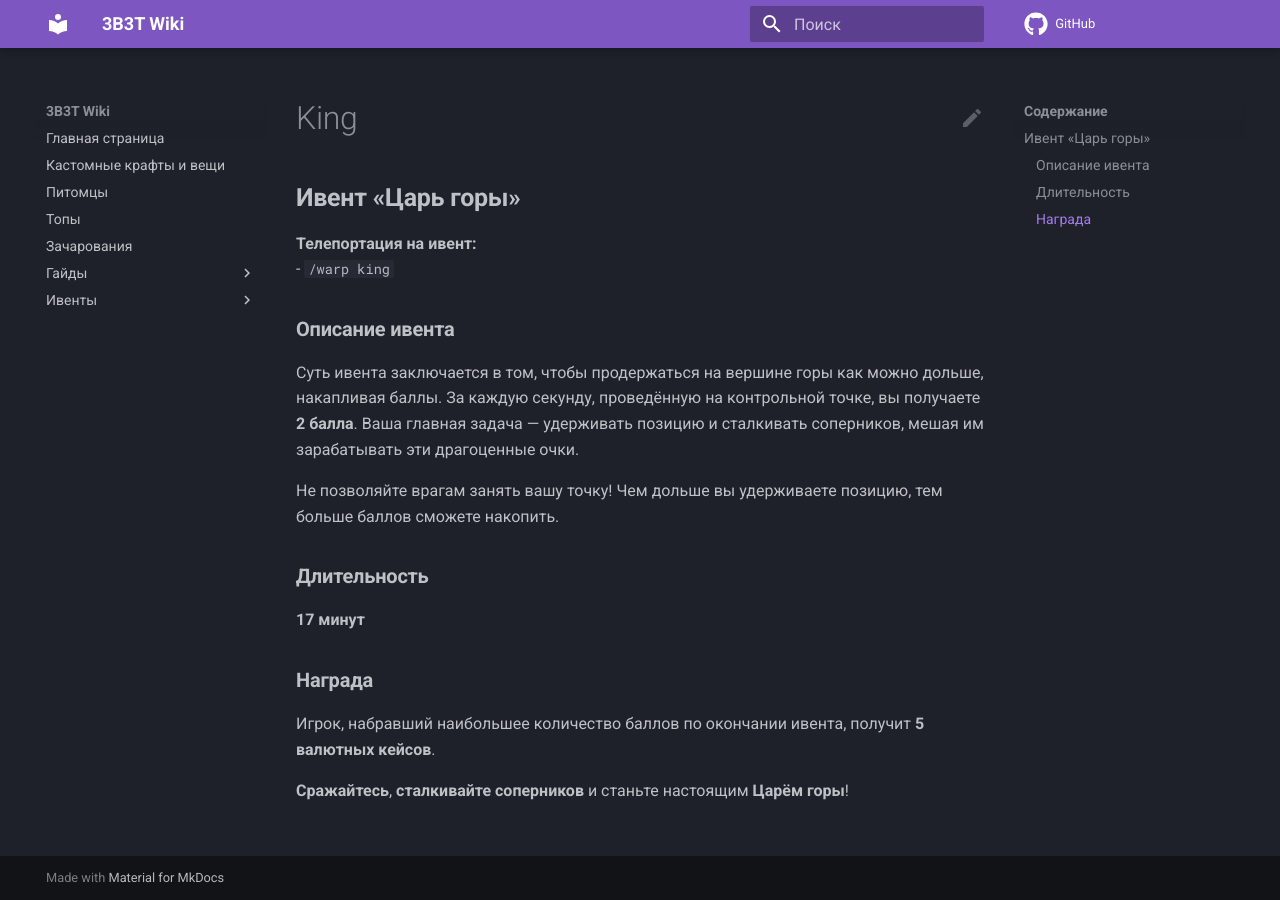
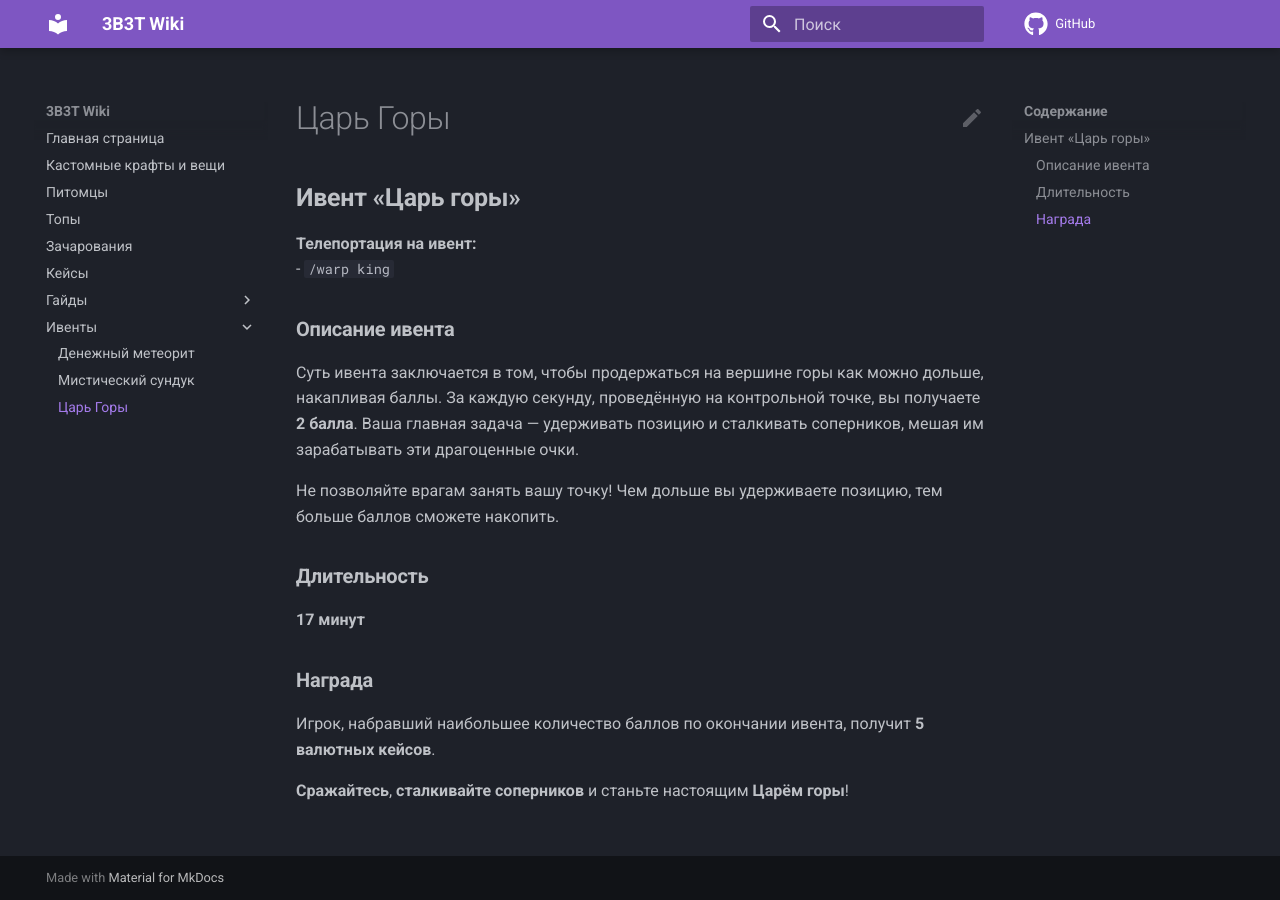
Before and after one commit to 3B3TServer/Docs, an MkDocs documentation site: the page built from docs/Events/king.md, in a window 1280 px wide. Built offline with MkDocs 1.6.1 and Material for MkDocs 9.7.7, drawn with Linux system fonts in a browser that asks for light colours; comment, search, counter and statistics services are not loaded.

Commit message:
12
й2йцук

```diff
--- a/mkdocs.yml
+++ b/mkdocs.yml
@@ -7,6 +7,7 @@ nav:
   - 'Питомцы': 'pets.md'
   - 'Топы': 'tops.md'
   - 'Зачарования': 'enchantments.md'
+  - 'Кейсы': 'cases.md'
   - 'Гайды':
     - '2FA': 'Guides/2FA.md'
     - 'Команды клана': 'Guides/Commands_clan.md'
@@ -15,10 +16,11 @@ nav:
     - 'Свитки': 'Guides/scrolls.md'
     - 'Продажа инвентаря': 'Guides/sell_inv.md'
     - 'Палка продавалка': 'Guides/stick_sell.md'
+    - 'Кастомные зелья': 'Guides/custom_potions.md'
   - 'Ивенты':
     - 'Денежный метеорит': 'Events/Money_meteor.md'
     - 'Мистический сундук': 'Events/Mystick_chest.md'
-    - 'Сплиф': 'Events/spleef.md'
+    - 'Царь Горы': 'Events/king.md'
 repo_url: https://github.com/3B3TServer/Docs
 edit_uri: edit/main/docs/
 theme:
```
